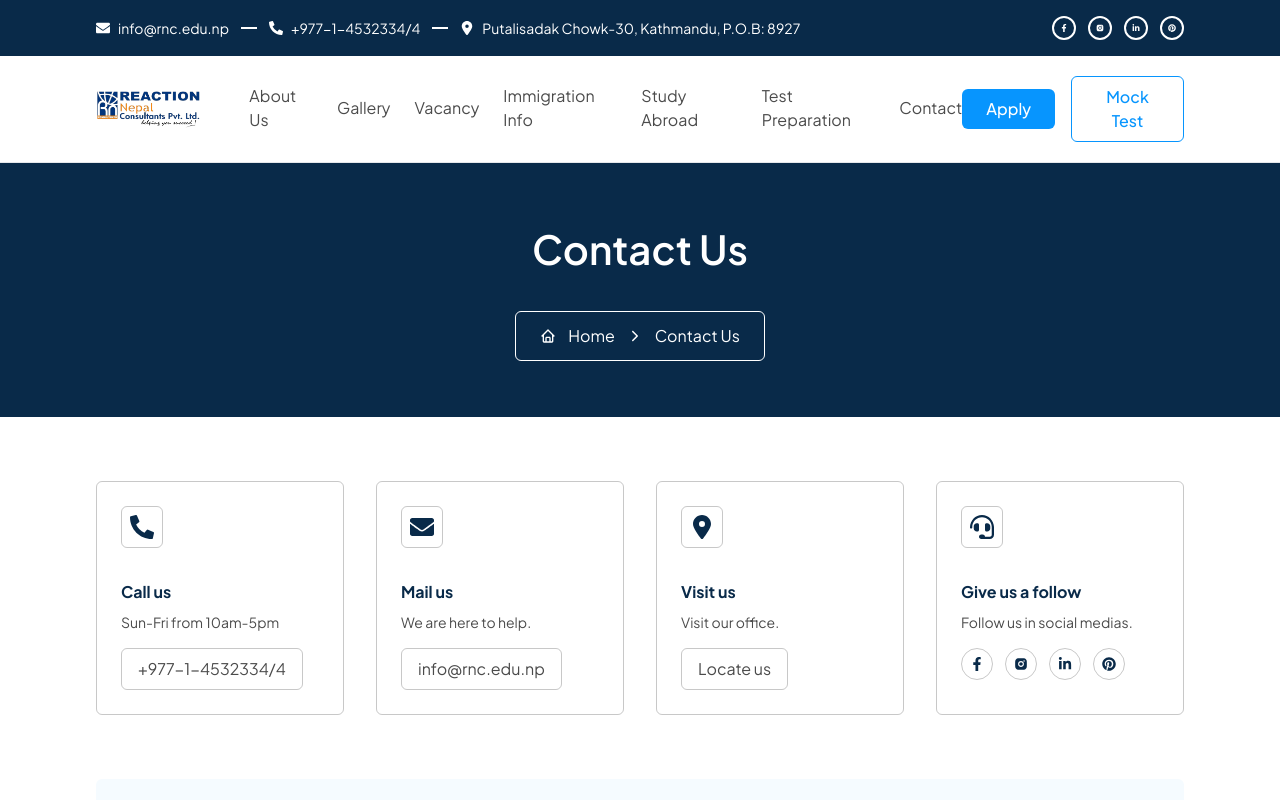
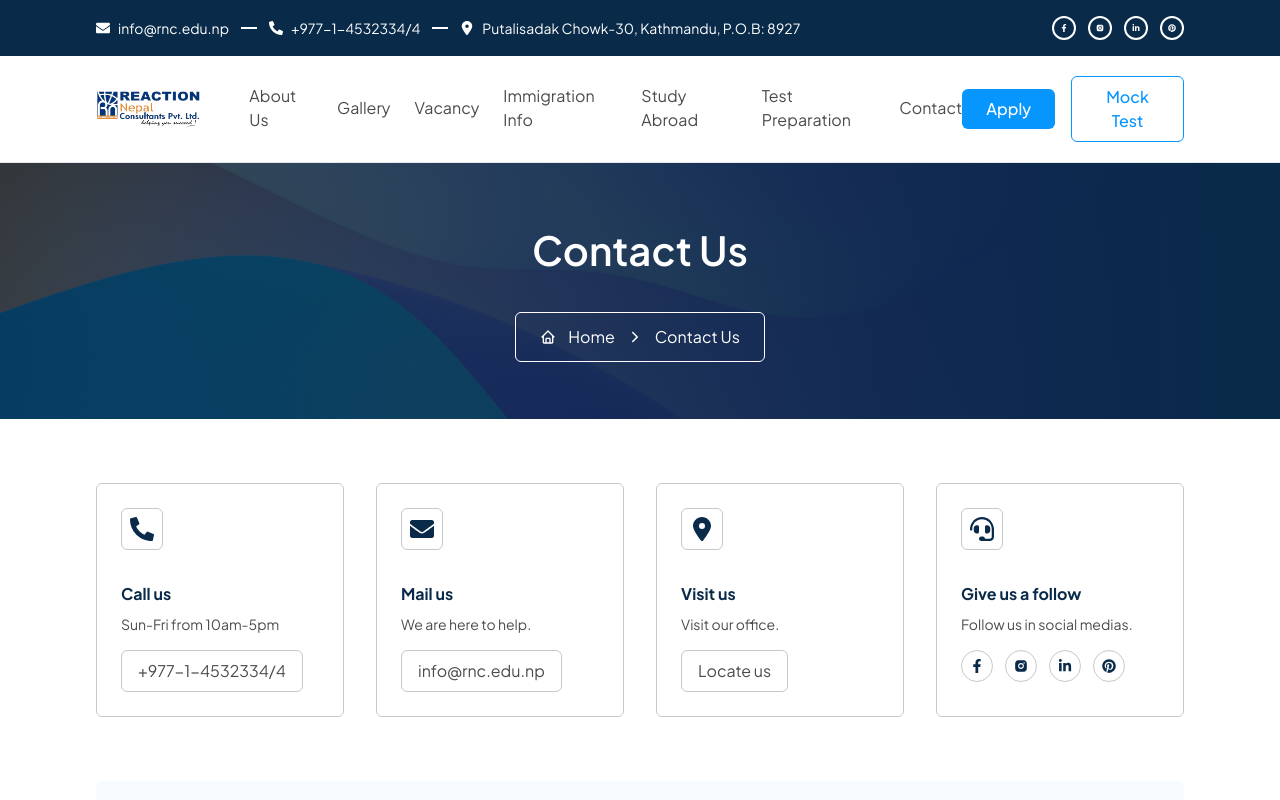
Before and after one commit to zennie2001/rgcreationsnepal, a Next.js app: page /contact in a window 1280 px wide. Shown: the top 800 px of the page. Built offline with nearby package versions, Linux system fonts and the light colour scheme.

Commit message:
modification: background of the page header modified

```diff
--- a/src/components/PageHeader.tsx
+++ b/src/components/PageHeader.tsx
@@ -1,10 +1,19 @@
+import Image from "next/image";
 import Link from "next/link";
 import { BiHome } from "react-icons/bi";
 import { IoIosArrowForward } from "react-icons/io";
+import pageHeaderImage from '@/assets/images/pageHeaderImage.jpeg';
 
 export default function PageHeader({ title, link }: { title: string; link: string; }) {
     return (
-        <div className="w-full bg-secondary flex_center flex-col gap-8 py-14 text-primary">
+        <div className="w-full h-64 bg-secondary flex_center flex-col text-primary relative">
+            <Image
+                src={pageHeaderImage}
+                alt="page header image"
+                className="w-full h-full object-cover"
+            />
+            <div className="absolute inset-0 bg-gradient-to-r from-secondary/80 to-secondary"></div>
+            <div className="flex_center flex-col gap-8 absolute">
                 <h1 className="text-[40px] font-semibold">
                     {title}
                 </h1>
@@ -23,5 +32,6 @@ export default function PageHeader({ title, link }: { title: string; link: strin
                     </Link>
                 </div>
             </div>
+        </div>
     )
 }
```
Also changed, not shown: src/assets/images/pageHeaderImage.jpeg (added). Lines whose indentation alone changed are shown as unchanged.
